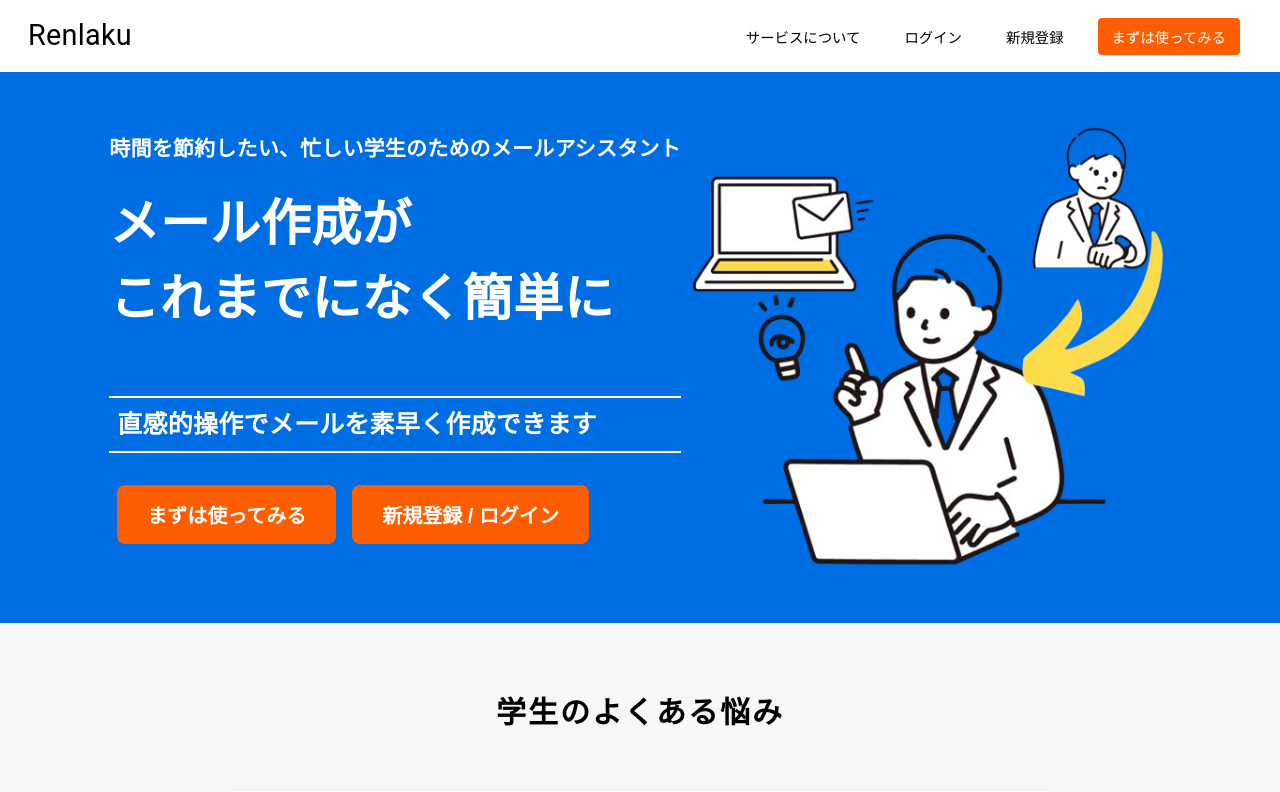
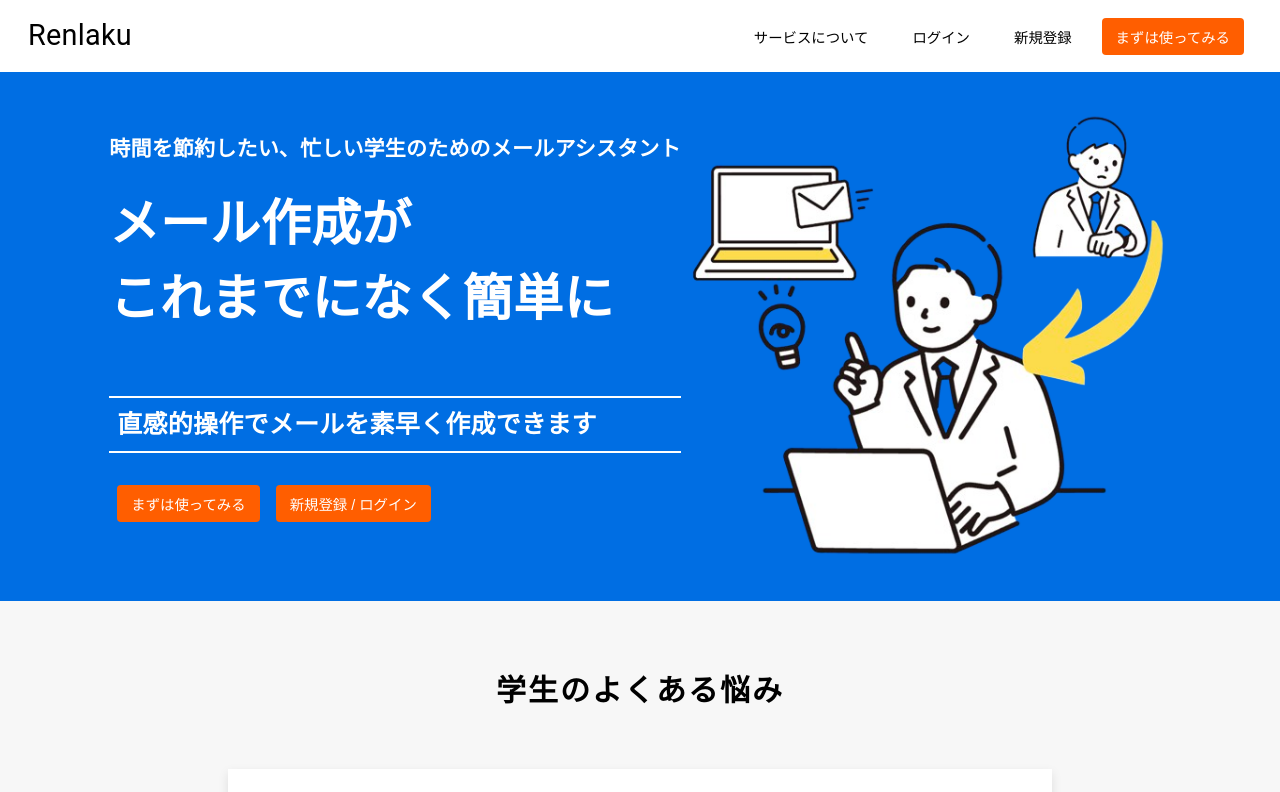
Before and after one commit to yusei53/Renlaku, a Next.js app: page / in a window 1280 px wide. Shown: the top 792 px of the page. Built offline with nearby package versions, Linux system fonts and the light colour scheme; no server answers.

Commit message:
lpButtonのprops変更

```diff
--- a/app/_components/common/button/lp-button.tsx
+++ b/app/_components/common/button/lp-button.tsx
@@ -6,7 +6,7 @@ type TProps = {
   bgColor?: string;
   color?: string;
   hover?: boolean;
-  props?: BoxProps;
+  sx?: BoxProps;
 };
 
 const LpButton: React.FC<TProps> = ({
@@ -15,7 +15,7 @@ const LpButton: React.FC<TProps> = ({
   bgColor = "#ff5e00",
   color = "white",
   hover = false,
-  props,
+  sx,
 }) => {
   return (
     <Box
@@ -36,7 +36,7 @@ const LpButton: React.FC<TProps> = ({
         },
       }}
       onClick={onClick}
-      {...props}
+      {...sx}
     >
       {label}
     </Box>
```
